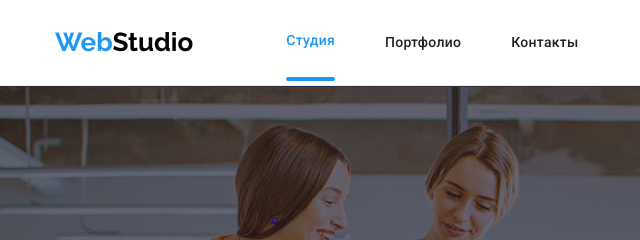
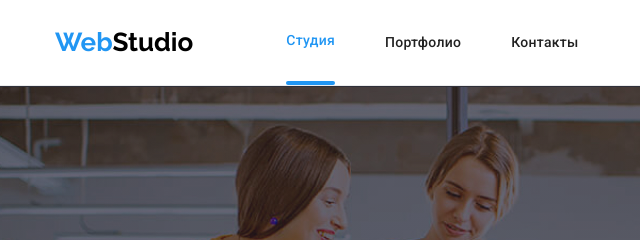
Before and after one commit to WebWinx/goit-markup-hw-05, a plain HTML site: page index.html in a window 1280 px wide. Shown: the top 240 px of the page, 0-640 px from the left. Drawn offline with nearby package versions, Linux system fonts and the light colour scheme.

Commit message:
correct blue line

```diff
--- a/css/styles.css
+++ b/css/styles.css
@@ -169,7 +169,7 @@ header {
     position: relative;
     display: block;
     left: 0;
-    bottom: -28px;
+    bottom: -32px;
     height: 4px;
     width: 100%;
     background-color: var(--accent-color);
```
